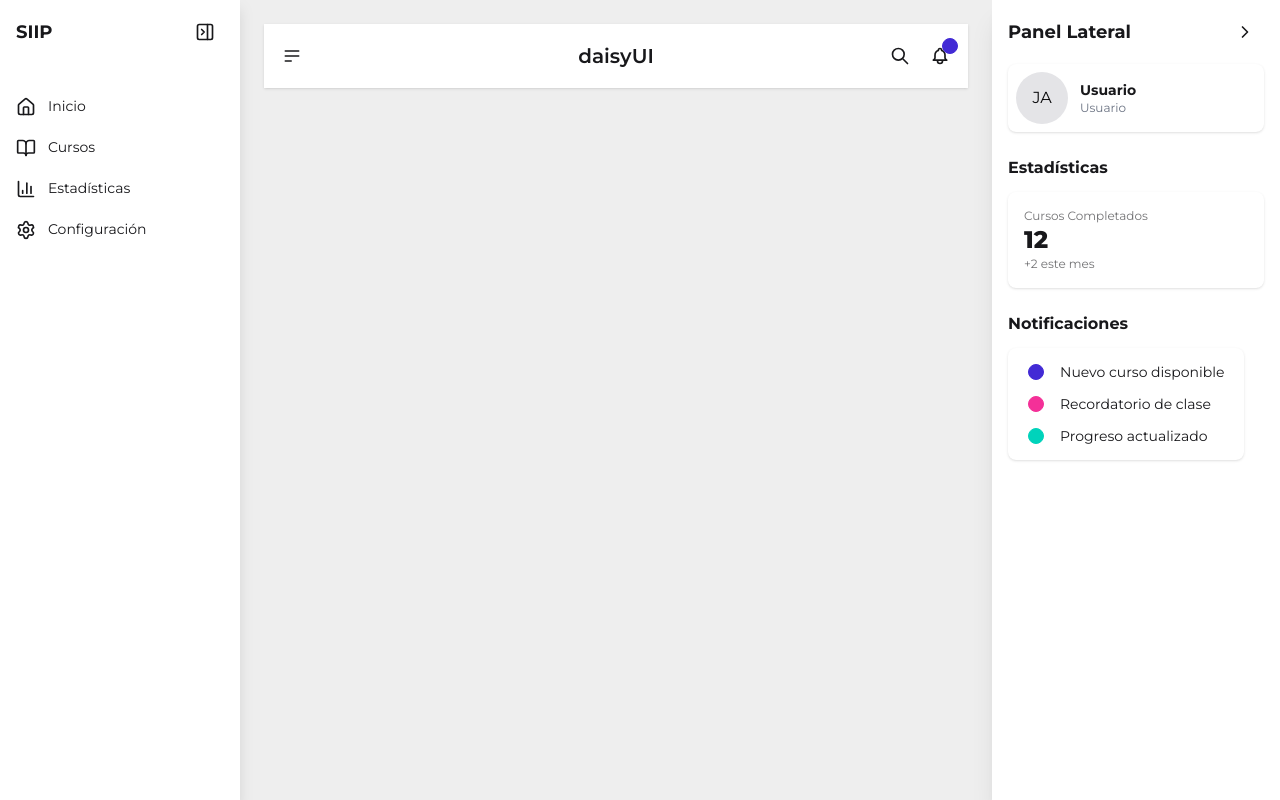
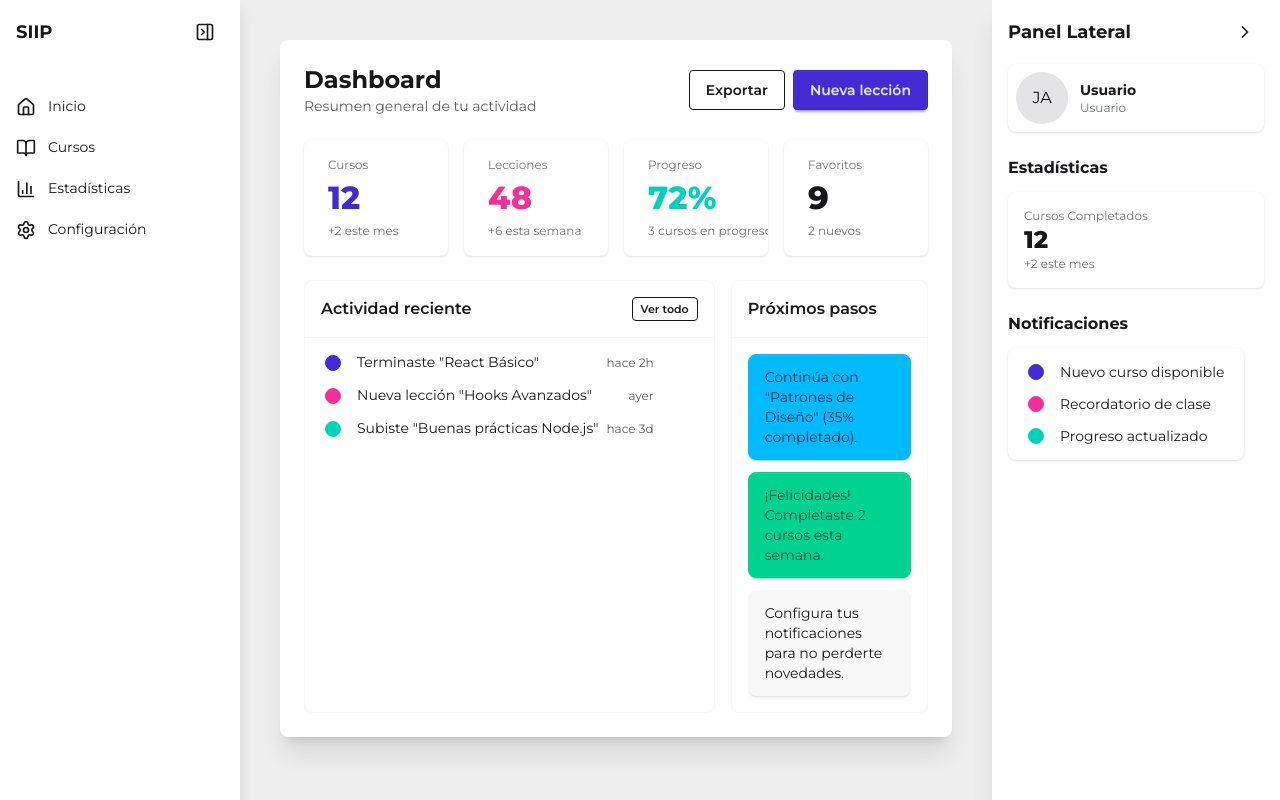
Before and after one commit to little-Johny/codeducation, a React (Vite) app in the folder frontend/: page /dashboard in a window 1280 px wide. Built offline with nearby package versions, Linux system fonts and the light colour scheme.

Commit message:
feat: rediseñar el componente del dashboard con un nuevo layout que incluye encabezado, tarjetas de estadísticas y secciones de actividad reciente y próximos pasos, mejorando la experiencia del usuario

```diff
--- a/frontend/src/pages/(app)/Dashboard.jsx
+++ b/frontend/src/pages/(app)/Dashboard.jsx
@@ -2,84 +2,112 @@ import React from "react";
 
 export default function Dashboard() {
     return (
-        <div>
-            <div className="navbar bg-base-100 shadow-sm">
-                <div className="navbar-start">
-                    <div className="dropdown">
-                        <div tabIndex={0} role="button" className="btn btn-ghost btn-circle">
-                            <svg
-                                xmlns="http://www.w3.org/2000/svg"
-                                className="h-5 w-5"
-                                fill="none"
-                                viewBox="0 0 24 24"
-                                stroke="currentColor"
-                            >
-                                {" "}
-                                <path
-                                    strokeLinecap="round"
-                                    strokeLinejoin="round"
-                                    strokeWidth="2"
-                                    d="M4 6h16M4 12h16M4 18h7"
-                                />{" "}
-                            </svg>
+        <div className="min-h-full w-full bg-base-300 p-4">
+            <div className="flex flex-col flex-1 max-w-6xl h-full mx-auto bg-base-100 rounded-lg shadow-xl p-4 md:p-6">
+                {/* Encabezado */}
+                <div className="flex flex-col md:flex-row md:items-center md:justify-between gap-4 mb-6">
+                    <div>
+                        <h1 className="text-2xl font-bold">Dashboard</h1>
+                        <p className="text-sm text-base-content/70">
+                            Resumen general de tu actividad
+                        </p>
+                    </div>
+                    <div className="flex items-center gap-2">
+                        <button className="btn btn-outline">Exportar</button>
+                        <button className="btn btn-primary">Nueva lección</button>
+                    </div>
+                </div>
+
+                {/* Tarjetas de estadísticas */}
+                <div className="grid grid-cols-1 sm:grid-cols-2 lg:grid-cols-4 gap-4 mb-6">
+                    <div className="stats shadow bg-base-100">
+                        <div className="stat">
+                            <div className="stat-title">Cursos</div>
+                            <div className="stat-value text-primary">12</div>
+                            <div className="stat-desc">+2 este mes</div>
                         </div>
-                        <ul
-                            tabIndex={0}
-                            className="menu menu-sm dropdown-content bg-base-100 rounded-box z-1 mt-3 w-52 p-2 shadow"
-                        >
+                    </div>
+                    <div className="stats shadow bg-base-100">
+                        <div className="stat">
+                            <div className="stat-title">Lecciones</div>
+                            <div className="stat-value text-secondary">48</div>
+                            <div className="stat-desc">+6 esta semana</div>
+                        </div>
+                    </div>
+                    <div className="stats shadow bg-base-100">
+                        <div className="stat">
+                            <div className="stat-title">Progreso</div>
+                            <div className="stat-value text-accent">72%</div>
+                            <div className="stat-desc">3 cursos en progreso</div>
+                        </div>
+                    </div>
+                    <div className="stats shadow bg-base-100">
+                        <div className="stat">
+                            <div className="stat-title">Favoritos</div>
+                            <div className="stat-value">9</div>
+                            <div className="stat-desc">2 nuevos</div>
+                        </div>
+                    </div>
+                </div>
+
+                {/* Contenido principal dividido */}
+                <div className="grid grid-cols-1 lg:grid-cols-3 gap-4">
+                    {/* Actividad reciente */}
+                    <div className="col-span-2 bg-base-100 rounded-lg border border-base-200">
+                        <div className="p-4 border-b border-base-200 flex items-center justify-between">
+                            <h2 className="font-semibold">Actividad reciente</h2>
+                            <button className="btn btn-xs btn-outline">Ver todo</button>
+                        </div>
+                        <ul className="menu p-2">
                             <li>
-                                <a>Homepage</a>
+                                <a className="hover:bg-base-200">
+                                    <span className="badge badge-primary badge-xs mr-2"></span>
+                                    Terminaste "React Básico"
+                                    <span className="ml-auto text-xs text-base-content/70">
+                                        hace 2h
+                                    </span>
+                                </a>
                             </li>
                             <li>
-                                <a>Portfolio</a>
+                                <a className="hover:bg-base-200">
+                                    <span className="badge badge-secondary badge-xs mr-2"></span>
+                                    Nueva lección "Hooks Avanzados"
+                                    <span className="ml-auto text-xs text-base-content/70">
+                                        ayer
+                                    </span>
+                                </a>
                             </li>
                             <li>
-                                <a>About</a>
+                                <a className="hover:bg-base-200">
+                                    <span className="badge badge-accent badge-xs mr-2"></span>
+                                    Subiste "Buenas prácticas Node.js"
+                                    <span className="ml-auto text-xs text-base-content/70">
+                                        hace 3d
+                                    </span>
+                                </a>
                             </li>
                         </ul>
                     </div>
-                </div>
-                <div className="navbar-center">
-                    <a className="btn btn-ghost text-xl">daisyUI</a>
-                </div>
-                <div className="navbar-end">
-                    <button className="btn btn-ghost btn-circle">
-                        <svg
-                            xmlns="http://www.w3.org/2000/svg"
-                            className="h-5 w-5"
-                            fill="none"
-                            viewBox="0 0 24 24"
-                            stroke="currentColor"
-                        >
-                            {" "}
-                            <path
-                                strokeLinecap="round"
-                                strokeLinejoin="round"
-                                strokeWidth="2"
-                                d="M21 21l-6-6m2-5a7 7 0 11-14 0 7 7 0 0114 0z"
-                            />{" "}
-                        </svg>
-                    </button>
-                    <button className="btn btn-ghost btn-circle">
-                        <div className="indicator">
-                            <svg
-                                xmlns="http://www.w3.org/2000/svg"
-                                className="h-5 w-5"
-                                fill="none"
-                                viewBox="0 0 24 24"
-                                stroke="currentColor"
-                            >
-                                {" "}
-                                <path
-                                    strokeLinecap="round"
-                                    strokeLinejoin="round"
-                                    strokeWidth="2"
-                                    d="M15 17h5l-1.405-1.405A2.032 2.032 0 0118 14.158V11a6.002 6.002 0 00-4-5.659V5a2 2 0 10-4 0v.341C7.67 6.165 6 8.388 6 11v3.159c0 .538-.214 1.055-.595 1.436L4 17h5m6 0v1a3 3 0 11-6 0v-1m6 0H9"
-                                />{" "}
-                            </svg>
-                            <span className="badge badge-xs badge-primary indicator-item"></span>
+
+                    {/* Sugerencias / Próximos pasos */}
+                    <div className="bg-base-100 rounded-lg border border-base-200">
+                        <div className="p-4 border-b border-base-200">
+                            <h2 className="font-semibold">Próximos pasos</h2>
                         </div>
-                    </button>
+                        <div className="p-4 space-y-3">
+                            <div className="alert alert-info">
+                                <span>Continúa con "Patrones de Diseño" (35% completado).</span>
+                            </div>
+                            <div className="alert alert-success">
+                                <span>¡Felicidades! Completaste 2 cursos esta semana.</span>
+                            </div>
+                            <div className="alert">
+                                <span>
+                                    Configura tus notificaciones para no perderte novedades.
+                                </span>
+                            </div>
+                        </div>
+                    </div>
                 </div>
             </div>
         </div>
```
